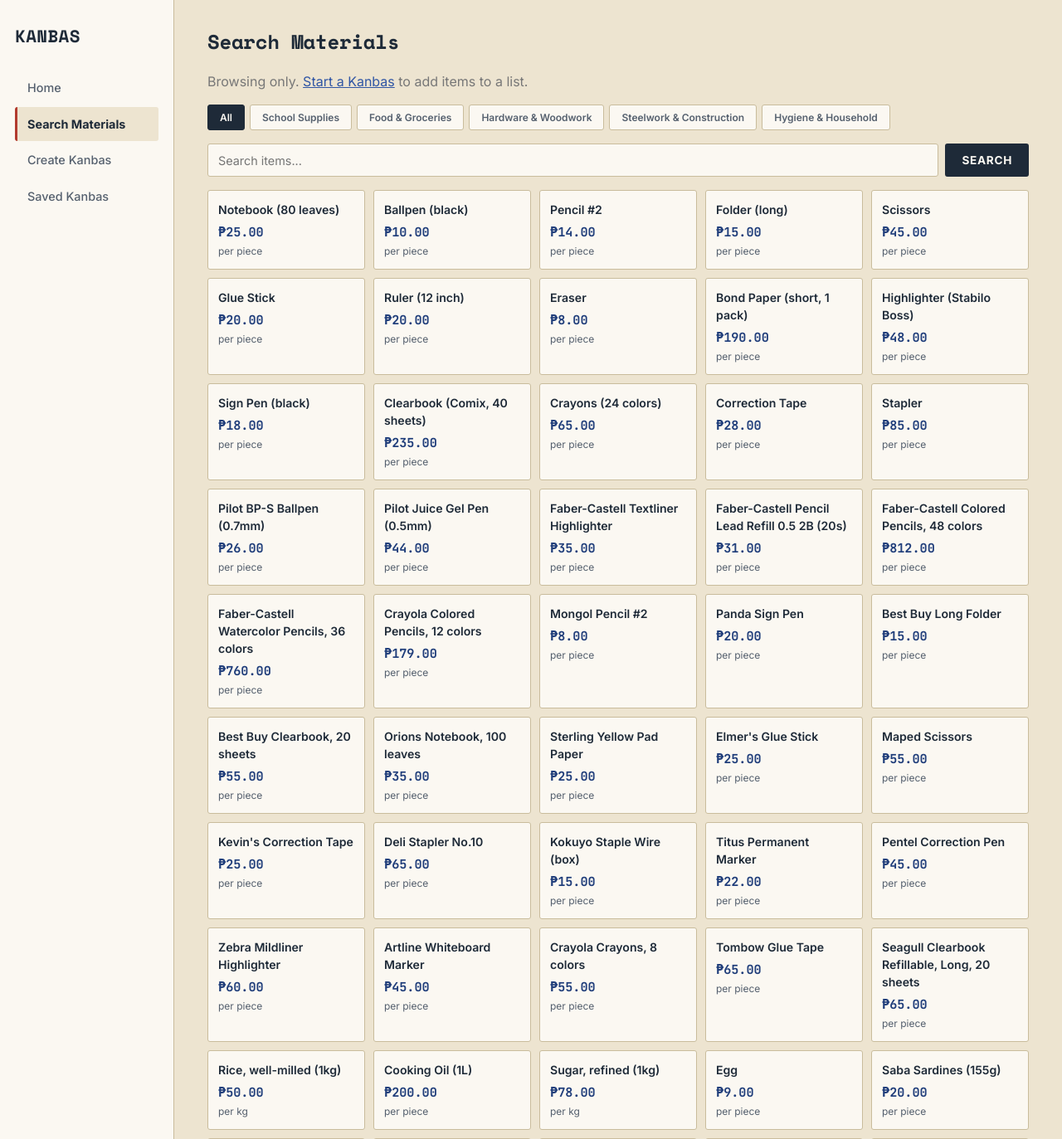
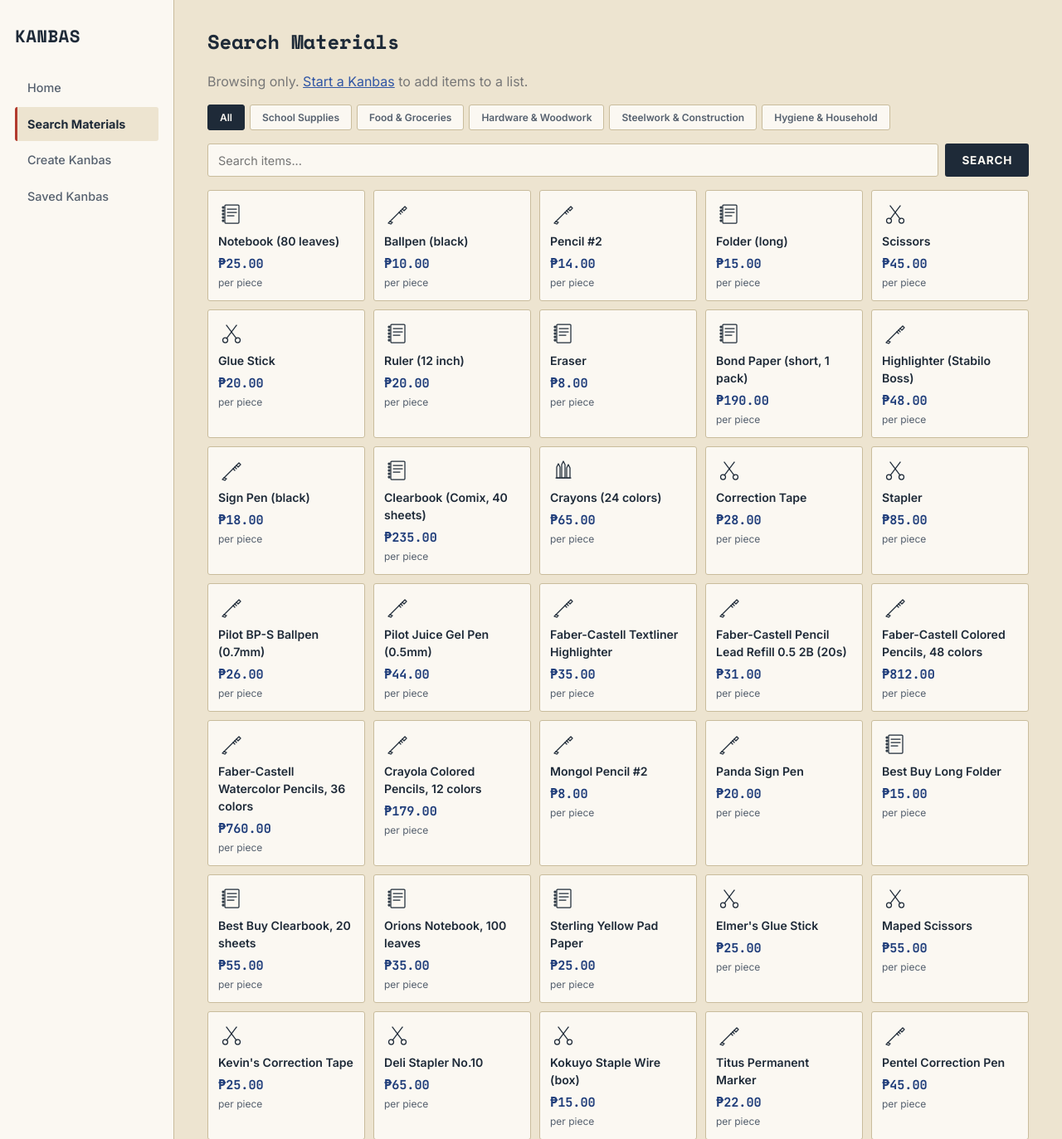
Before and after one commit to caligula-sni/kanbas-digital-estimation-system, a PHP site: page /app/items.html in a window 1280 px wide. Shown: the top 1373 px of the page at 83% size. Run offline with PHP 8.4, Linux system fonts and the light colour scheme.

Commit message:
first batch item icons school supplies

```diff
--- a/app/css/style.css
+++ b/app/css/style.css
@@ -689,3 +689,20 @@ td:nth-child(3), td:nth-child(4) {
         flex-direction: column;
     }
 }
+
+
+/* =========================
+   ICONS
+   ========================= */
+
+.item-icon {
+    color: var(--ink);
+    width: 32px;
+    height: 32px;
+    margin-bottom: 6px;
+}
+
+.item-icon svg {
+    width: 100%;
+    height: 100%;
+}
--- a/app/item_detail.html
+++ b/app/item_detail.html
@@ -18,6 +18,7 @@
 
 <script src="js/nav.js"></script>
 <script src="js/items-data.js"></script>
+<script src="js/icons-data.js"></script>
 <script src="js/kanbas-store.js"></script>
 <script>
     renderNav('items');
@@ -30,6 +31,7 @@
         container.innerHTML = '<h1>Item not found</h1>';
     } else {
         container.innerHTML =
+            '<div class="item-icon">' + getIconSvg(getIconForItem(item)) + '</div>' +
             '<h1>' + item.name + '</h1>' +
             '<div class="panel" style="max-width:420px;">' +
             '<p><strong>Price:</strong> ' + formatPeso(item.price) + ' per ' + item.unit + '</p>' +
--- a/app/items.html
+++ b/app/items.html
@@ -27,6 +27,7 @@
 
 <script src="js/nav.js"></script>
 <script src="js/items-data.js"></script>
+<script src="js/icons-data.js"></script>
 <script src="js/kanbas-store.js"></script>
 <script>
     renderNav('items');
@@ -66,6 +67,7 @@
 
         grid.innerHTML = '<div class="item-grid">' + results.map(function (item) {
             return '<a class="item-card" href="item_detail.html?id=' + item.id + '">' +
+                '<div class="item-icon">' + getIconSvg(getIconForItem(item)) + '</div>' +
                 '<div class="name">' + item.name + '</div>' +
                 '<div class="price">' + formatPeso(item.price) + '</div>' +
                 '<div class="unit">per ' + item.unit + '</div>' +
--- /dev/null
+++ b/app/js/icons-data.js
@@ -0,0 +1,28 @@
+// icons-data.js
+// Sketch-style SVG icons, one per item "bucket" (not per SKU/brand) — ADR 0017.
+// Icons use stroke="currentColor" so they inherit color via CSS (.item-icon { color: var(--ink); }).
+
+const ICONS = {
+    'writing-tools': `<svg viewBox="0 0 64 64" fill="none" stroke="currentColor" stroke-width="2.5" stroke-linecap="round" stroke-linejoin="round"><path d="M14 50 L44 20"/><path d="M44 20 L50 14 L54 18 L48 24 Z"/><path d="M14 50 L10 54 L16 56 L20 52 Z"/><path d="M40 24 L44 28"/><path d="M36 28 L40 32"/></svg>`,
+    'paper-books': `<svg viewBox="0 0 64 64" fill="none" stroke="currentColor" stroke-width="2.5" stroke-linecap="round" stroke-linejoin="round"><rect x="16" y="10" width="34" height="44" rx="2"/><circle cx="12" cy="16" r="2"/><circle cx="12" cy="24" r="2"/><circle cx="12" cy="32" r="2"/><circle cx="12" cy="40" r="2"/><circle cx="12" cy="48" r="2"/><path d="M22 20 L44 20"/><path d="M22 28 L44 28"/><path d="M22 36 L38 36"/></svg>`,
+    'cutting-binding-tools': `<svg viewBox="0 0 64 64" fill="none" stroke="currentColor" stroke-width="2.5" stroke-linecap="round" stroke-linejoin="round"><path d="M20 12 L44 44"/><path d="M44 12 L20 44"/><circle cx="17" cy="48" r="6"/><circle cx="47" cy="48" r="6"/></svg>`,
+    'art-supplies': `<svg viewBox="0 0 64 64" fill="none" stroke="currentColor" stroke-width="2.5" stroke-linecap="round" stroke-linejoin="round"><path d="M16 50 L16 24 L20 16 L24 24 L24 50 Z"/><path d="M28 50 L28 18 L32 10 L36 18 L36 50 Z"/><path d="M40 50 L40 26 L44 18 L48 26 L48 50 Z"/><path d="M14 50 L26 50"/><path d="M26 50 L38 50"/><path d="M38 50 L50 50"/></svg>`
+};
+
+function getIconSvg(key) {
+    return ICONS[key] || ICONS['paper-books'];
+}
+
+function getIconForItem(item) {
+    const name = item.name.toLowerCase();
+
+    if (item.category === 'school_supplies') {
+        if (/pen|pencil|marker|highlighter/.test(name)) return 'writing-tools';
+        if (/scissors|glue|tape|staple/.test(name)) return 'cutting-binding-tools';
+        if (/crayon|colored pencil|watercolor/.test(name)) return 'art-supplies';
+        return 'paper-books'; // notebook, folder, bond paper, clearbook, etc.
+    }
+
+    // Other categories fall back here until their batches are added
+    return 'paper-books';
+}
--- a/app/kanbas_build.html
+++ b/app/kanbas_build.html
@@ -58,6 +58,7 @@
 
 <script src="js/nav.js"></script>
 <script src="js/items-data.js"></script>
+<script src="js/icons-data.js"></script>
 <script src="js/kanbas-store.js"></script>
 <script>
     renderNav('kanbas');
@@ -143,6 +144,7 @@
 
         box.innerHTML = '<div class="item-grid">' + results.map(function (item) {
             return '<div class="item-card add-item-card" data-id="' + item.id + '" style="cursor:pointer;">' +
+                '<div class="item-icon">' + getIconSvg(getIconForItem(item)) + '</div>' +
                 '<div class="name">' + item.name + '</div>' +
                 '<div class="price">' + formatPeso(item.price) + '</div>' +
                 '<div class="unit">per ' + item.unit + ' — click to add</div>' +
```
